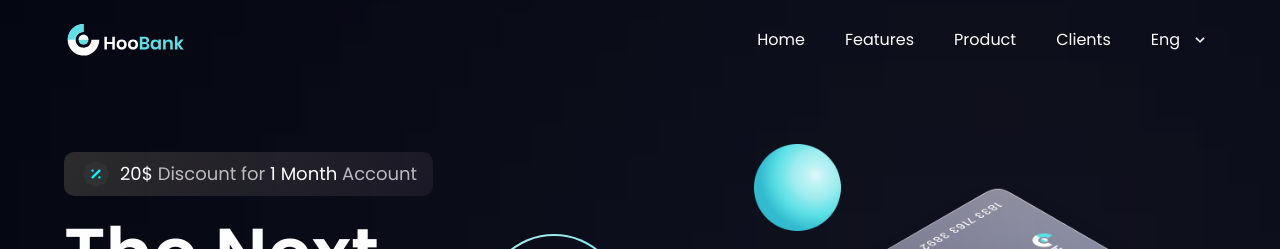
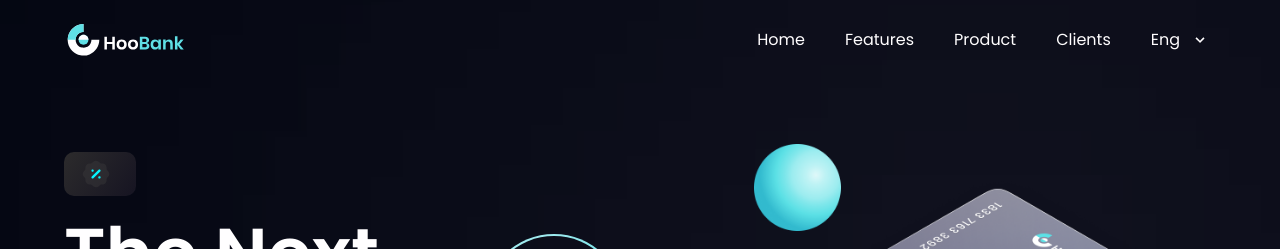
Before and after one commit to hoangtrung03/HooBank, a React (Vite) app: page / in a window 1280 px wide. Shown: the top 249 px of the page. Built offline with nearby package versions, Linux system fonts and the light colour scheme.

Commit message:
+update: hidden i18n

```diff
--- a/src/components/Hero.jsx
+++ b/src/components/Hero.jsx
@@ -4,7 +4,7 @@ import { discount, robot } from '../assets'
 import GetStarted from './GetStarted'
 import { useTranslation } from 'react-i18next'
 const Hero = () => {
-  const { t, i18n } = useTranslation()
+  // const { t, i18n } = useTranslation()
   return (
     <section
       id="home"
@@ -21,9 +21,9 @@ const Hero = () => {
             className="w-[32px] h-[32px]"
           />
           <p className={`${styles.paragraph} ml-2`}>
-            <span className="text-white">20$</span> {t('heroes.discount')}{' '}
-            <span className="text-white">1 {t('heroes.month')}</span>{' '}
-            {t('heroes.account')}
+            {/* <span className="text-white">20$</span> {t('heroes.discount')}{' '}
+            <span className="text-white">1 {t('heroes.month')}</span>{' '} */}
+            {/* {t('heroes.account')} */}
           </p>
         </div>
         <div className="flex flex-row justify-between items-center w-full">
--- a/src/main.jsx
+++ b/src/main.jsx
@@ -2,27 +2,27 @@ import React from 'react'
 import ReactDOM from 'react-dom/client'
 import App from './App'
 import './index.css'
-import { I18nextProvider } from 'react-i18next'
-import i18next from 'i18next'
-import vi from './assets/i18n/vi.json'
-import en from './assets/i18n/en.json'
+// import { I18nextProvider } from 'react-i18next'
+// import i18next from 'i18next'
+// import vi from './assets/i18n/vi.json'
+// import en from './assets/i18n/en.json'
 const root = ReactDOM.createRoot(document.getElementById('root'))
-i18next.init({
-  fallbackLng: 'en',
-  interpolation: { escapeValue: false },
-  resources: {
-    en: {
-      translation: en
-    },
-    vi: {
-      translation: vi
-    }
-  }
-})
+// i18next.init({
+//   fallbackLng: 'en',
+//   interpolation: { escapeValue: false },
+//   resources: {
+//     en: {
+//       translation: en
+//     },
+//     vi: {
+//       translation: vi
+//     }
+//   }
+// })
 root.render(
   <React.StrictMode>
-    <I18nextProvider i18n={i18next}>
+    {/* <I18nextProvider i18n={i18next}> */}
       <App />
-    </I18nextProvider>
+    {/* </I18nextProvider> */}
   </React.StrictMode>
 )
```
Also changed, not shown: 1 other file (tests, documents, lock files or other folders).
